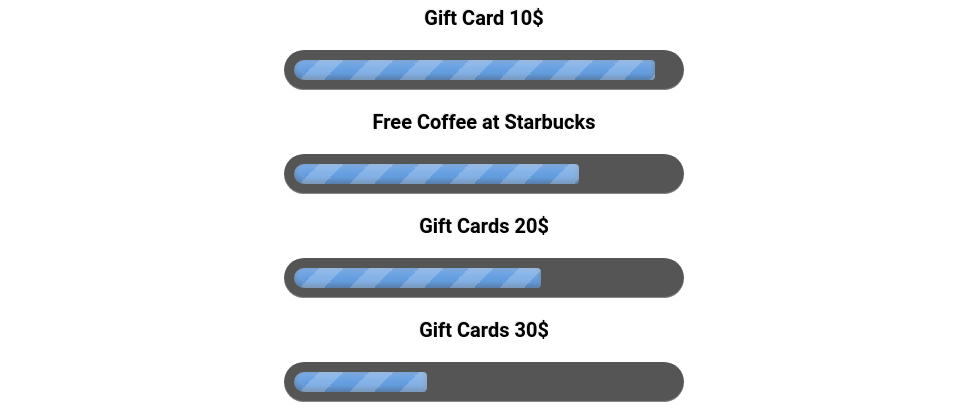
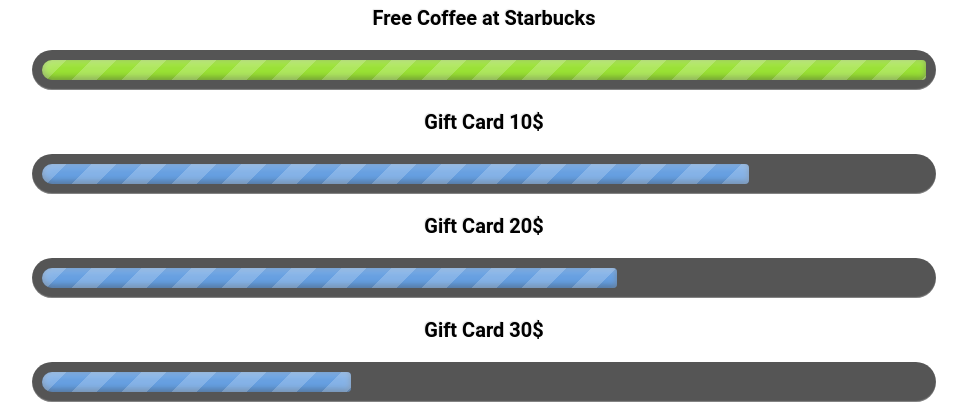
Before and after one commit to GabrielePrestifilippo/SIX_Hackathon, a plain HTML site: page www/html/reward.html in a window 1280 px wide. Shown: the part 396-806 px from the top of the page, without its empty margins (156-1123 px from the left). Drawn offline with nearby package versions, Linux system fonts and the light colour scheme; files that its build step writes are made by us from their sources; files whose address does not match are found by name.

Commit message:
animated bars

```diff
--- a/www/css/rewards.css
+++ b/www/css/rewards.css
@@ -15,7 +15,7 @@
 .meter {
     height: 20px; /* Can be anything */
     display: inline-block;
-    width: 30%;
+    width: 70%;
     position: relative;
     background: #555;
     -moz-border-radius: 25px;
@@ -37,6 +37,25 @@
             center bottom,
             #669fe1 37%,
             #669fe1 69%
+    );
+    box-shadow: inset 0 2px 9px rgba(255, 255, 255, 0.3),
+    inset 0 -2px 6px rgba(0, 0, 0, 0.4);
+    position: relative;
+    overflow: hidden;
+}
+
+.meter.full > span {
+    display: block;
+    height: 100%;
+    border-top-right-radius: 8px;
+    border-bottom-right-radius: 8px;
+    border-top-left-radius: 20px;
+    border-bottom-left-radius: 20px;
+    background-color: #99e134;
+    background-image: linear-gradient(
+            center bottom,
+            #99e134 37%,
+            #99e134 69%
     );
     box-shadow: inset 0 2px 9px rgba(255, 255, 255, 0.3),
     inset 0 -2px 6px rgba(0, 0, 0, 0.4);
@@ -92,11 +111,11 @@
 
 .circle {
     position: absolute;
-    margin-left: 25%;
-    margin-top: 25%;
-    height: 50%;
+    margin-left: 20%;
+    margin-top: 20%;
+    height: 60%;
     text-align: center;
-    width: 50%;
+    width: 60%;
     border-radius: 50%;
     font-size: 40px;
     font-weight: bold;
@@ -122,3 +141,65 @@
     max-width: 100%;
     height: auto;
 }
+
+
+@keyframes move {
+    0% {
+        background-position: 0 0;
+    }
+    100% {
+        background-position: 50px 50px;
+    }
+}
+
+.meter > span:after, .animate > span > span {
+    content: "";
+    position: absolute;
+    top: 0; left: 0; bottom: 0; right: 0;
+    background-image:
+            -webkit-gradient(linear, 0 0, 100% 100%,
+            color-stop(.25, rgba(255, 255, 255, .2)),
+            color-stop(.25, transparent), color-stop(.5, transparent),
+            color-stop(.5, rgba(255, 255, 255, .2)),
+            color-stop(.75, rgba(255, 255, 255, .2)),
+            color-stop(.75, transparent), to(transparent)
+            );
+    background-image:
+            -moz-linear-gradient(
+                    -45deg,
+                    rgba(255, 255, 255, .2) 25%,
+                    transparent 25%,
+                    transparent 50%,
+                    rgba(255, 255, 255, .2) 50%,
+                    rgba(255, 255, 255, .2) 75%,
+                    transparent 75%,
+                    transparent
+            );
+    z-index: 1;
+    -webkit-background-size: 50px 50px;
+    -moz-background-size: 50px 50px;
+    background-size: 50px 50px;
+    -webkit-animation: move 2s linear infinite;
+    -moz-animation: move 2s linear infinite;
+    -webkit-border-top-right-radius: 8px;
+    -webkit-border-bottom-right-radius: 8px;
+    -moz-border-radius-topright: 8px;
+    -moz-border-radius-bottomright: 8px;
+    border-top-right-radius: 8px;
+    border-bottom-right-radius: 8px;
+    -webkit-border-top-left-radius: 20px;
+    -webkit-border-bottom-left-radius: 20px;
+    -moz-border-radius-topleft: 20px;
+    -moz-border-radius-bottomleft: 20px;
+    border-top-left-radius: 20px;
+    border-bottom-left-radius: 20px;
+    overflow: hidden;
+}
+
+.meter > span:after, .animate > span > span {
+    animation: move 2s linear infinite;
+}
+
+@keyframes expandWidth {
+    0% { width: 0; }
+}
--- a/www/html/reward.html
+++ b/www/html/reward.html
@@ -1,4 +1,5 @@
 <link rel="stylesheet" href="css/rewards.css">
+<script src="https://ajax.googleapis.com/ajax/libs/jquery/3.1.1/jquery.min.js"></script>
 
 <ons-page id="reward">
     <div id="wrapper">
@@ -9,20 +10,19 @@
         </div>
 
         <h1>Reward Achievements</h1>
+        <h3>Free Coffee at Starbucks</h3>
+        <div class="meter full">
+            <span style="width: 100%"><span></span></span>
+        </div>
         <h3>Gift Card 10$</h3>
         <div class="meter">
-            <span style="width: 95%"></span>
+            <span style="width: 80%"></span>
         </div>
-
-        <h3>Free Coffee at Starbucks</h3>
-        <div class="meter">
-            <span style="width: 75%"></span>
-        </div>
-        <h3>Gift Cards 20$</h3>
+        <h3>Gift Card 20$</h3>
         <div class="meter">
             <span style="width: 65%"></span>
         </div>
-        <h3>Gift Cards 30$</h3>
+        <h3>Gift Card 30$</h3>
         <div class="meter">
             <span style="width: 35%"></span>
         </div>
```
Also changed, not shown: www/js/rewards.js (added, +11 -0 lines).
